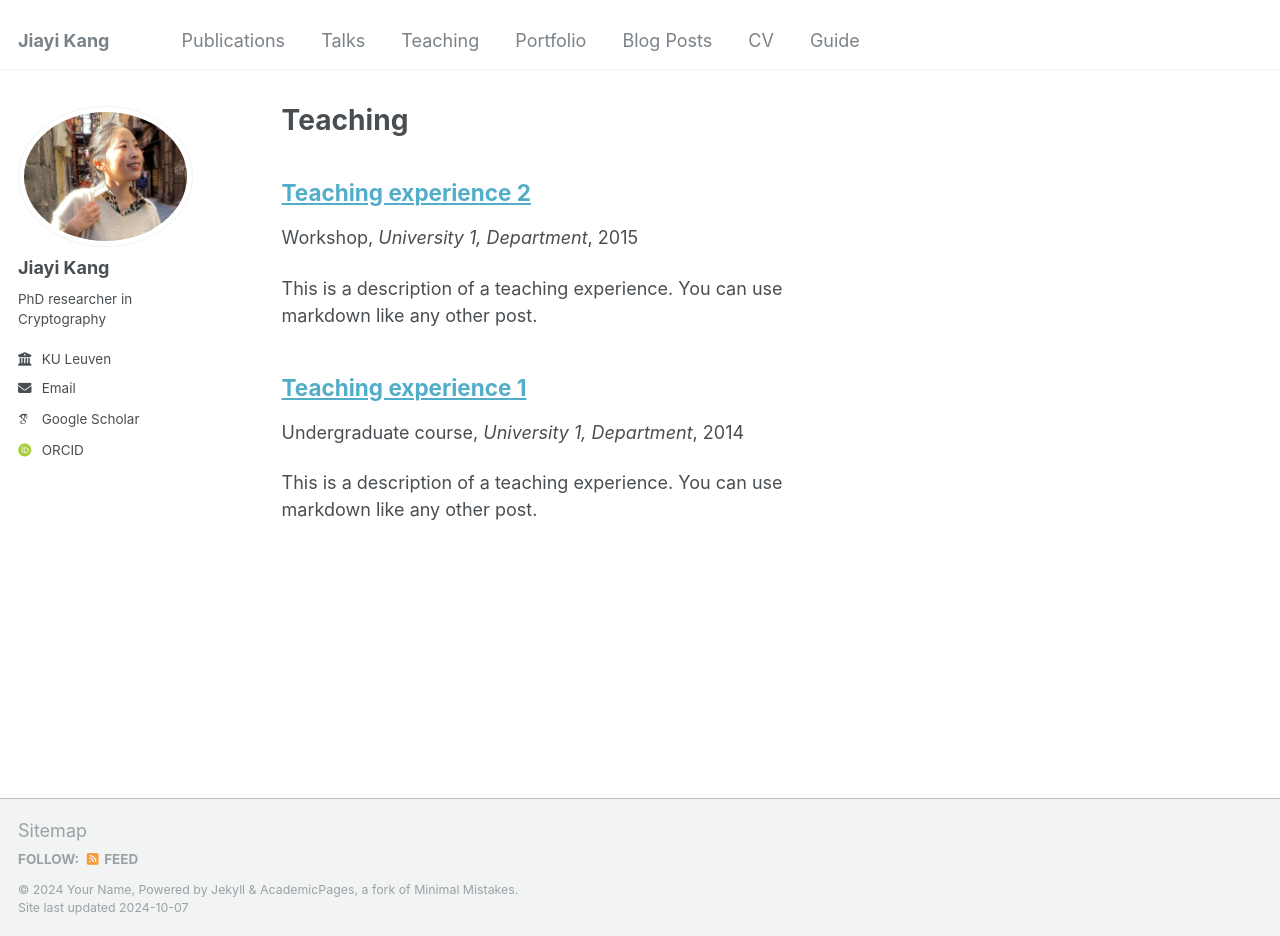
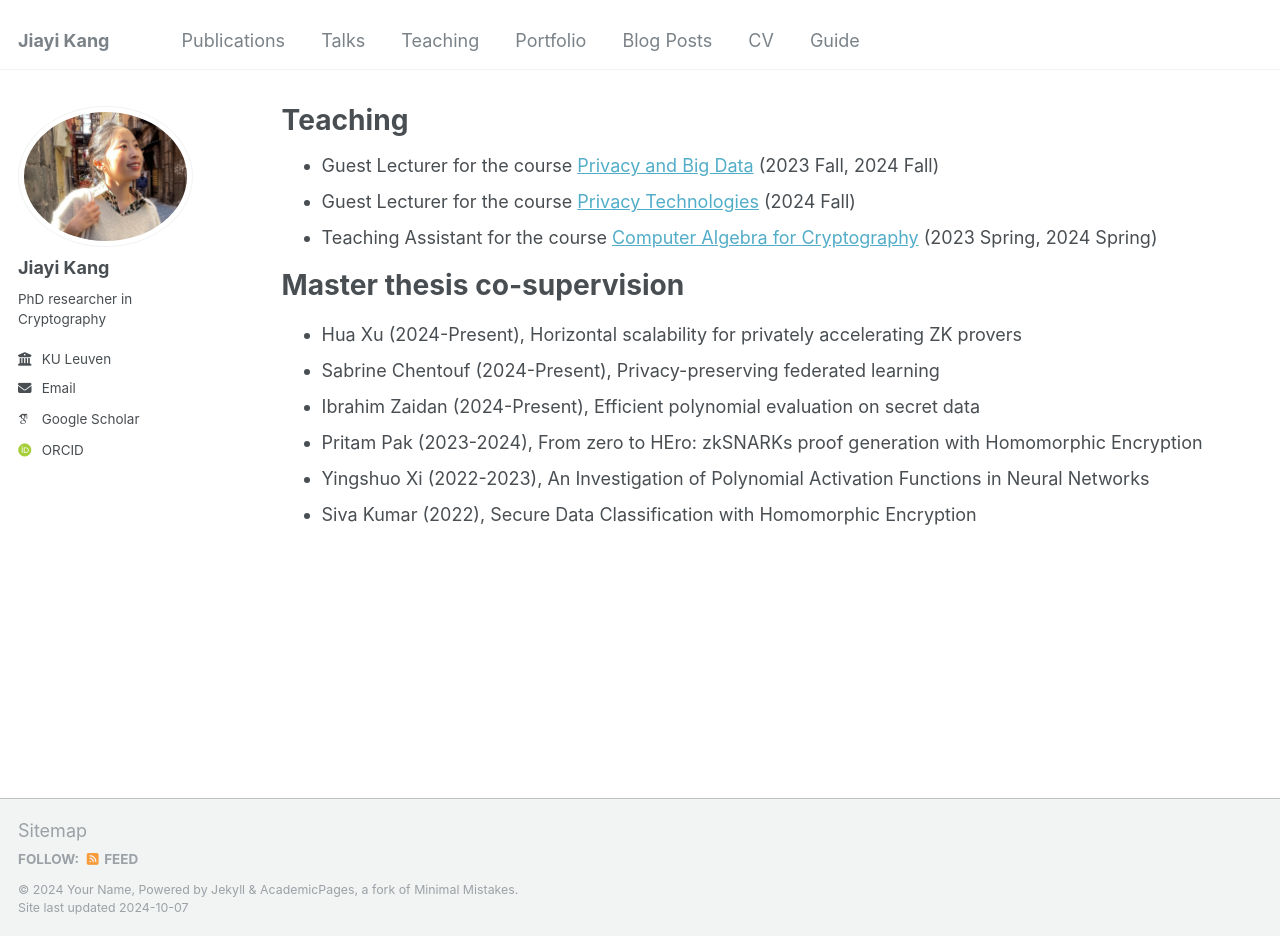
Before and after one commit to jiayikang2/jiayikang2.github.io, a Jekyll site: the page built from _pages/teaching.md, in a window 1280 px wide and 936 px high. Built offline with Jekyll 4.4.1, drawn with Linux system fonts in a browser that asks for light colours; some web fonts are replaced.

Commit message:
teaching

```diff
--- a/_pages/teaching.html
+++ /dev/null
@@ -1,12 +0,0 @@
----
-layout: archive
-title: "Teaching"
-permalink: /teaching/
-author_profile: true
----
-
-{% include base_path %}
-
-{% for post in site.teaching reversed %}
-  {% include archive-single.html %}
-{% endfor %}
--- /dev/null
+++ b/_pages/teaching.md
@@ -0,0 +1,19 @@
+---
+layout: archive
+title: "Teaching"
+permalink: /teaching/
+author_profile: true
+---
+
+- Guest Lecturer for the course [Privacy and Big Data](https://onderwijsaanbod.kuleuven.be/syllabi/e/H00Y2AE.htm#activetab=doelstellingen_idp1704352) (2023 Fall, 2024 Fall)
+- Guest Lecturer for the course [Privacy Technologies](https://onderwijsaanbod.kuleuven.be/syllabi/e/H09L2AE.htm#activetab=doelstellingen_idp1445712) (2024 Fall)
+- Teaching Assistant for the course [Computer Algebra for Cryptography](https://onderwijsaanbod.kuleuven.be/syllabi/e/H09L2AE.htm#activetab=doelstellingen_idp47040) (2023 Spring, 2024 Spring)
+
+Master thesis co-supervision
+======
+- Hua Xu (2024-Present), Horizontal scalability for privately accelerating ZK provers
+- Sabrine Chentouf (2024-Present), Privacy-preserving federated learning
+- Ibrahim Zaidan (2024-Present), Efficient polynomial evaluation on secret data
+- Pritam Pak (2023-2024), From zero to HEro: zkSNARKs proof generation with Homomorphic Encryption
+- Yingshuo Xi (2022-2023), An Investigation of Polynomial Activation Functions in Neural Networks
+- Siva Kumar (2022), Secure Data Classification with Homomorphic Encryption
```
Also changed, not shown: _pages/about.md (+3 -0 lines), _pages/publications.md (+5 -5 lines).
